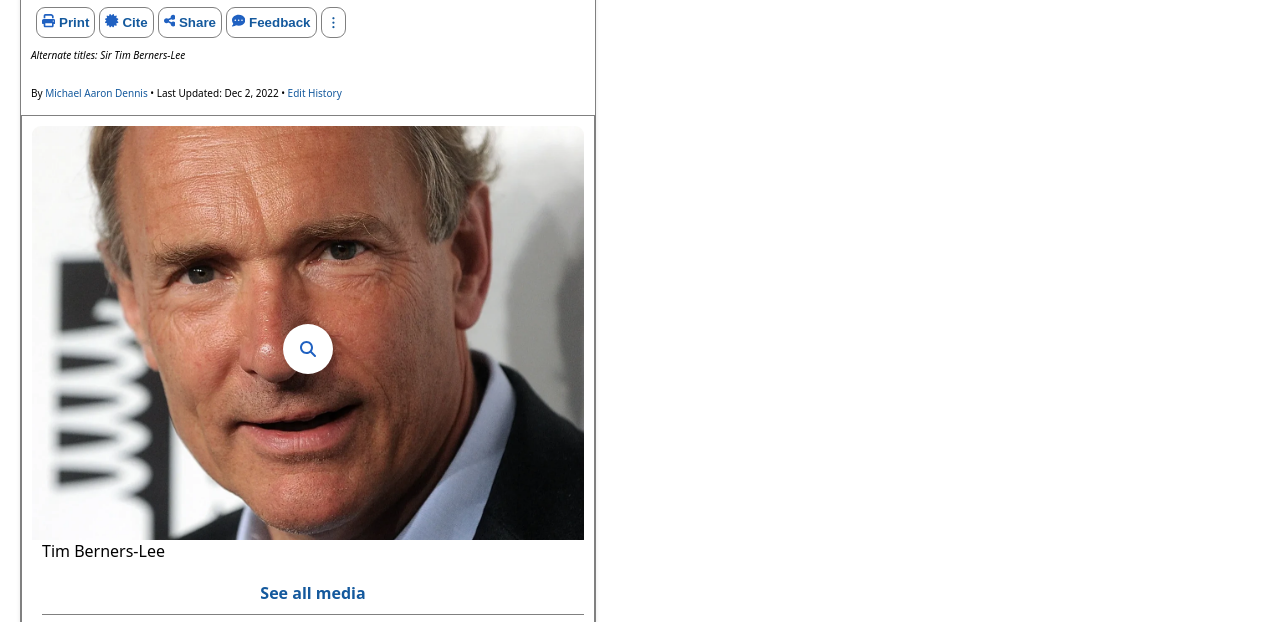
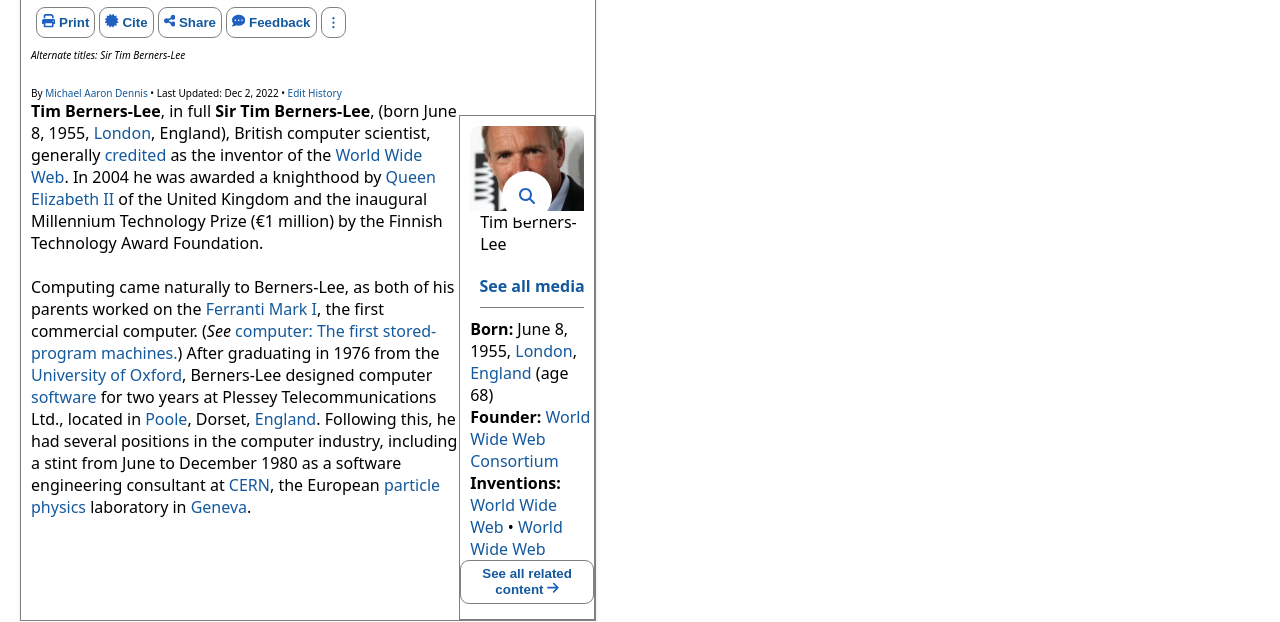
Before and after one commit to Eneuem/TimBernerLee, a website built with Vite: page index.html in a window 1280 px wide. Shown: the part 181-803 px from the top of the page. Built offline with nearby package versions, Linux system fonts and the light colour scheme.

Commit message:
on y est ... quasi

```diff
--- a/css/style.css
+++ b/css/style.css
@@ -234,6 +234,11 @@
 {
   display: none;
 }
+.main-p
+{
+  padding-left: 10px;
+  padding-bottom: 10px;
+}
 @media (min-width: 768px)
 {
   h1
@@ -370,4 +375,17 @@
   font-weight: bold;
   text-align: center;
 }
+.main-content
+{
+  display: flex;
+  flex-direction: row;
 }
+.main-article
+{
+  order: 2;
+}
+.main-p
+{
+  order: 1;
+}
+}
--- a/index.html
+++ b/index.html
@@ -99,6 +99,7 @@
         </p>
         <svg viewBox="-1.6 -1.6 19.20 19.20" xmlns="http://www.w3.org/2000/svg" height="2em" fill="#000000" class="bi bi-soundwave" transform="rotate(0)matrix(1, 0, 0, 1, 0, 0)"><g id="SVGRepo_bgCarrier" stroke-width="0"></g><g id="SVGRepo_tracerCarrier" stroke-linecap="round" stroke-linejoin="round"></g><g id="SVGRepo_iconCarrier"> <path fill="#808080" fill-rule="evenodd" d="M8.5 2a.5.5 0 0 1 .5.5v11a.5.5 0 0 1-1 0v-11a.5.5 0 0 1 .5-.5zm-2 2a.5.5 0 0 1 .5.5v7a.5.5 0 0 1-1 0v-7a.5.5 0 0 1 .5-.5zm4 0a.5.5 0 0 1 .5.5v7a.5.5 0 0 1-1 0v-7a.5.5 0 0 1 .5-.5zm-6 1.5A.5.5 0 0 1 5 6v4a.5.5 0 0 1-1 0V6a.5.5 0 0 1 .5-.5zm8 0a.5.5 0 0 1 .5.5v4a.5.5 0 0 1-1 0V6a.5.5 0 0 1 .5-.5zm-10 1A.5.5 0 0 1 3 7v2a.5.5 0 0 1-1 0V7a.5.5 0 0 1 .5-.5zm12 0a.5.5 0 0 1 .5.5v2a.5.5 0 0 1-1 0V7a.5.5 0 0 1 .5-.5z"></path> </g></svg>
       </section>
+      <section class="main-content">
       <article class="main-article">
         <figure class="portrait">
           <img src="img/British-scientist-Tim-Berners-Lee-Cropped.webp" alt="">
@@ -123,6 +124,7 @@
           </section>
       </article>
       <br>
+      <section class="main-p">
       <p>
         <strong>Tim Berners-Lee</strong>, in full <strong>Sir Tim Berners-Lee</strong>, (born June 8, 1955, <a href="">London</a>, England), British computer scientist,
         generally <a class="credited" href="">credited</a> as the inventor of the <a href="">World Wide Web</a>.
@@ -138,6 +140,8 @@
         to December 1980 as a software engineering consultant at <a href="">CERN</a>, the European <a href="">particle physics</a> laboratory in <a href="">Geneva</a>.
       </p>
     </section>
+    </section>
+  </section>
 
 
 
```
